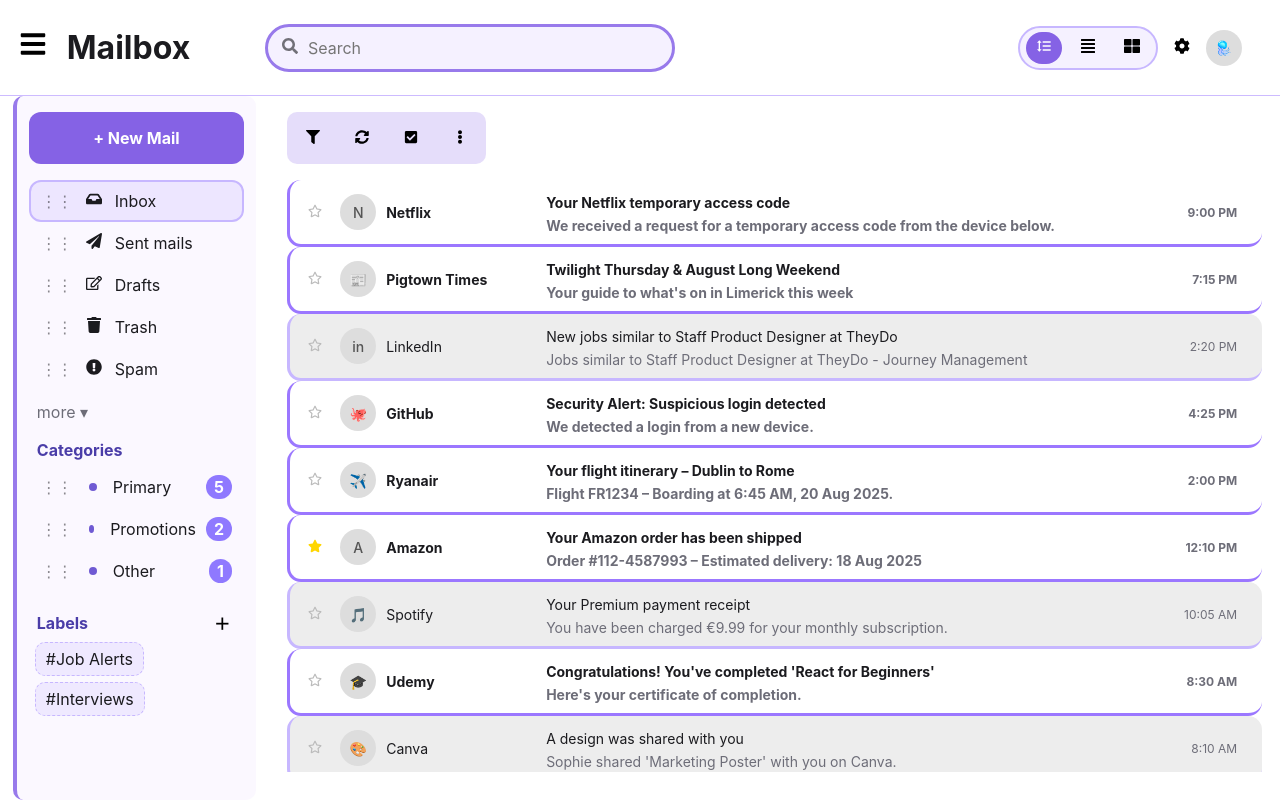
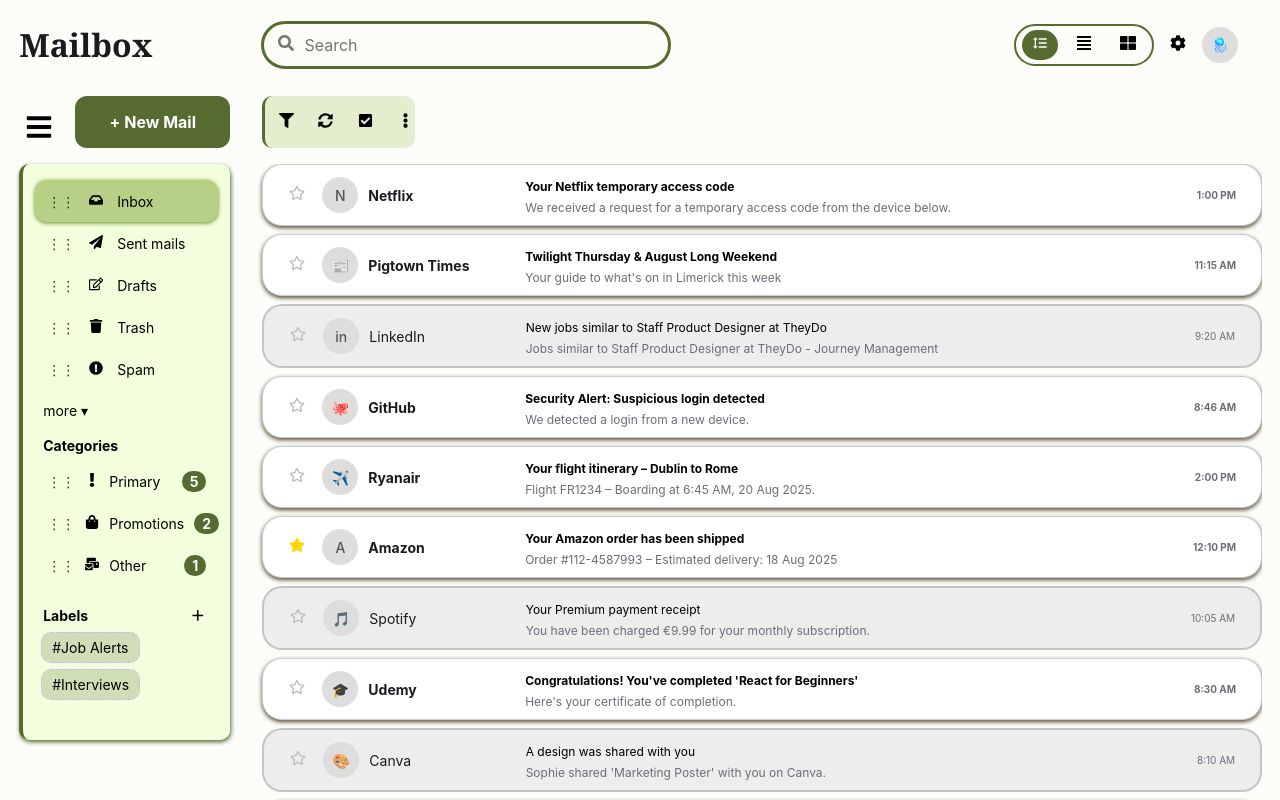
Before and after one commit to suppixie/mailbox, a React (Create React App) app: page / in a window 1280 px wide. Built offline with nearby package versions, Linux system fonts and the light colour scheme.

Commit message:
Fixed few bugs and changed UI colours

```diff
--- a/src/App.css
+++ b/src/App.css
@@ -2,11 +2,15 @@
   display:flex;
   flex-direction:column;
   height:100%;
-  background-color: white;
+  background-color: #fcfcf9;
+  /* background-color: #EFD473; */
+  /* background-image: url("C:/Users/mamth/Downloads/32237069_sl_072622_51930_13.svg"); */
   overflow: hidden;
   scrollbar-width: thin;
 }
-
+.app-frame::before{
+  background: rgba(255, 255, 255, 0.9);
+}
 .topbar{
   min-height:12vh;
   display:grid;
@@ -16,8 +20,8 @@
     /* background-color: #dbceff; */
   /* border-radius: 10px; */
   /* justify-content:space-between; */
-  padding:0 1vw;
-  border-bottom:1px solid #cdbbff;
+  padding:0.5vw 1.5vw 1vw 1.5vw;
+  /* border-bottom:1px solid #cdbbff; */
 }
 .brand{
   display:flex;
@@ -26,6 +30,7 @@
 
 .logo{
   font-size:2rem;
+  font-family: Georgia, 'Times New Roman', Times, serif;
   font-weight:700}
 
 .hamburger{
@@ -33,9 +38,9 @@
 
 .search{
   width:32vw;
-  margin:0 32px;
-  background:#f5f1ff;
-  border:3px solid #987AEB;
+  margin:0 24px;
+  /* background:#f5f1ff; */
+  border:3px solid #556B2F;
   border-radius:999px;height:48px;
   display:flex;
   align-items:center;
@@ -74,48 +79,47 @@
 .view-toggle{
   display:flex;
   gap:8px;
-  background:#f5f1ff;
-  border:2px solid var(--stroke);
+  border:2px solid #556B2F;
   padding:4px 6px;
   border-radius:40px}
 
 .view-toggle button{
   width:36px;
-  height:32px;
+  height:30px;
   border-radius:80px}
 
 .view-toggle button.active{
-  background:#8562E5;
+  background:#556B2F;
   color:white}
 
 .content{
   display:grid;
-  grid-template-columns: 20% 80%;
+  grid-template-columns: 18% 82%;
   height:calc(100% - 64px);
   /* padding-top: 1vh; */
 }
 .mail-area{
-  font-size: 14px;
+  font-size: 12px;
   position: relative;
   flex:1;
-  padding:8px 18px 12px 12px;
+  padding:0px 18px 12px 12px;
   overflow:auto
 }
 .toolbar{
   position: sticky;
   padding: 1vh;
-  top:8px;
   z-index:2;
   display:flex;
-  width: 20%;
+  width: 15%;
   gap:1vw;
-  margin:8px 0 16px 1.5vw;
+  margin:0px 0 16px 1.5vw;
   border-radius:10px;
-  background:#987AEB40;
-  /* border:2px solid var(--stroke) */
+  background:#6daa022c;
+  border-left:3px solid #556B2F;
 }
 
 .toolbar button{
-  width:40px;
+  width:30px;
   height:36px;
+  font-size:15px;
   }
--- a/src/App.js
+++ b/src/App.js
@@ -4,7 +4,7 @@
 import InboxCondensed from "./components/InboxViews/InboxCondensed.jsx";
 import InboxGrid from "./components/InboxViews/InboxGrid.jsx";
 import NewMailModal from "./components/Popups/NewMailModal.js";
-import { FaFilter, FaCheckSquare, FaSyncAlt, FaEllipsisV, FaCog , FaBars,FaSearch, FaThLarge, FaAlignJustify  } from "react-icons/fa";
+import { FaFilter, FaCheckSquare, FaSyncAlt, FaEllipsisV, FaCog,FaSearch, FaThLarge, FaAlignJustify  } from "react-icons/fa";
 import { MdFormatLineSpacing } from "react-icons/md";
 import OpenEmailModal from "./components/Popups/OpenEmailModal.js";
 import { initialFolders, initialEmails, defaultLabels } from "./Data/EmailData.js";
@@ -164,7 +164,6 @@
     <div className="app-frame">
       <header className="topbar">
         <div className="brand">
-          <button className="hamburger" aria-label="menu">{React.createElement(FaBars)}</button>
           <span className="logo">Mailbox</span>
         </div>
         <div className="search">
@@ -236,7 +235,6 @@
   <OpenEmailModal
     email={emails[openEmailId]}
     onClose={() => setOpenEmailId(null)}
-    // onReply={() => {/* your reply logic here */}}
     onToggleStar={() => onToggleStar(openEmailId)}
     onDelete={() => {
       onDeleteEmail(openEmailId);
--- a/src/Data/EmailData.js
+++ b/src/Data/EmailData.js
@@ -6,7 +6,12 @@
   FaRegEdit,
   FaTag,
   FaRegFile,
-  FaExclamationCircle
+  FaExclamationCircle,
+  FaExclamation,
+  FaShoppingBag,
+  FaDotCircle,
+  FaCommentDots,
+  FaMailBulk
 } from "react-icons/fa";
 
 export const initialFolders = [
@@ -17,9 +22,9 @@
   { id: "spam", name: "Spam", icon: FaExclamationCircle },
   { id: "starred", name: "Starred", icon: FaStar },
   { id: "documents", name: "Documents", icon: FaRegFile },
-  { id: "primary", name: "Primary", icon: FaTag, isCategory: true },
-  { id: "promotions", name: "Promotions", icon: FaTag, isCategory: true },
-  { id: "other", name: "Other", icon: FaTag, isCategory: true },
+  { id: "primary", name: "Primary", icon: FaExclamation, isCategory: true },
+  { id: "promotions", name: "Promotions", icon: FaShoppingBag, isCategory: true },
+  { id: "other", name: "Other", icon: FaMailBulk, isCategory: true },
 ];
 
 
@@ -31,6 +36,7 @@
     address:"netflix@gmail.com",
     read: false,
     starred: false,
+    new: true,
     labels: [],
     from: "Netflix",
     subject: "Your Netflix temporary access code",
@@ -68,7 +74,7 @@
   <small style="color:#777;">This is an automated message. Please do not reply.</small>
 </div>
 `
-,    time:"9:00 PM",
+,    time:"1:00 PM",
     date:"15/08/2025",
     avatar: "N",
   },
@@ -79,6 +85,7 @@
     address:"pigtowntimes@gmail.com",
     read: false,
     starred: false,
+        new: true,
     labels: [],
     from: "Pigtown Times",
     subject: "Twilight Thursday & August Long Weekend",
@@ -114,7 +121,7 @@
         <hr style="border:none; border-top:1px solid #ccc; margin:20px 0;"/>
         <small style="color:#888;">Pigtown Times, Limerick, Ireland</small>
       </div>
-    `,    time:"7:15 PM",
+    `,    time:"11:15 AM",
     date:"15/08/2025",
     avatar: "📰",
   },
@@ -125,6 +132,7 @@
     address:"linkedin.jobalerts@gmail.com",
     read: true,
     starred: false,
+        new: true,
     labels: ["Job Alerts"],
     from: "LinkedIn",
     subject: "New jobs similar to Staff Product Designer at TheyDo",
@@ -146,7 +154,7 @@
           <a href="https://linkedin.com" style="color:#0073b1; font-weight:bold;">See who viewed your profile →</a>
         </p>
       </div>
-    `,    time:"2:20 PM",
+    `,    time:"9:20 AM",
     date:"15/08/2025",
     avatar: "in",
   },
@@ -157,6 +165,7 @@
     address: "github@security.com",
     read: false,
     starred: false,
+        new: true,
     labels: [],
     from: "GitHub",
     subject: "Security Alert: Suspicious login detected",
@@ -173,7 +182,7 @@
         <p>If this was you, you can ignore this email. If not, please <a href="#">secure your account</a>.</p>
       </div>
     `,
-    time: "4:25 PM",
+    time: "8:46 AM",
     date: "15/08/2025",
     avatar: "🐙",
   },
@@ -184,6 +193,7 @@
     address: "ryanair@booking.com",
     read: false,
     starred: false,
+    new: false,
     labels: [],
     from: "Ryanair",
     subject: "Your flight itinerary – Dublin to Rome",
@@ -212,6 +222,7 @@
     address: "amazon@order.com",
     read: false,
     starred: true,
+        new: false,
     labels: [],
     from: "Amazon",
     subject: "Your Amazon order has been shipped",
@@ -244,6 +255,7 @@
     address: "spotify@payments.com",
     read: true,
     starred: false,
+        new: false,
     labels: [],
     from: "Spotify",
     subject: "Your Premium payment receipt",
@@ -273,6 +285,7 @@
     address: "udemy@courses.com",
     read: false,
     starred: false,
+        new: false,
     labels: [],
     from: "Udemy",
     subject: "Congratulations! You've completed 'React for Beginners'",
@@ -300,6 +313,7 @@
     address: "canva@share.com",
     read: true,
     starred: false,
+        new: false,
     labels: [],
     from: "Canva",
     subject: "A design was shared with you",
@@ -325,6 +339,7 @@
     address: "paypal@alerts.com",
     read: false,
     starred: false,
+        new: false,
     labels: [],
     from: "PayPal",
     subject: "Unusual activity detected",
@@ -351,6 +366,7 @@
     category: "other",
     address: "daily@recipebox.com",
     read: true,
+        new: false,
     starred: false,
     labels: [],
     from: "Recipe Box",
@@ -368,6 +384,7 @@
     address: "patalaymamtha@gmail.com",
     read: false,
     starred: false,
+        new: false,
     labels: [],
     from: "Mamtha Patalay",
     subject: "(Draft) Follow-up on Meeting",
@@ -383,6 +400,7 @@
     category: "primary",
     address: "patalaymamtha@gmail.com",
     read: true,
+        new: false,
     starred: false,
     labels: [],
     from: "Mamtha Patalay",
--- a/src/components/InboxViews/InboxComfortable.css
+++ b/src/components/InboxViews/InboxComfortable.css
@@ -1,111 +1,149 @@
-.list.comfortable{
-    display:flex;
-    flex-direction:column;
+.list.comfortable {
+    display: flex;
+    flex-direction: column;
     padding-left: 1.5vw;
-    max-height: 74vh;
-    overflow-y: auto;
+    max-height: 80vh;
+    overflow-y: scroll;
     width: 100%;
-bottom: 2px;}
+    bottom: 2px;
+scrollbar-color: #97969b transparent;
+    scrollbar-width: thin;
+    scroll-behavior: smooth;}
 
-.list .row{
-    position:relative;
-    display:grid;
-    grid-template-columns:25% 60% 15%;
-    align-items:center;
-    border-radius:14px;
-    padding:10px;
-    background:#fff;
-    transition:.15s;
+.list .row {
+    position: relative;
+    display: grid;
+    grid-template-columns: 1% 24% 60% 15%;
+    align-items: center;
+    border-radius: 20px;
+    padding: 10px;
+    background: #fff;
     cursor: pointer;
+    margin-bottom: 1vh;
+    transition: background 0.25s ease, box-shadow 0.25s ease;
 }
-.mail-area-drag-handle {
-    position: absolute;
-    left: 0;
-    top: 50%;
-    transform: translateY(-50%) translateX(-180%);
+
+.list.comfortable .row:hover {
+    background:#dbf1b3;
+    box-shadow:var(--row-shadow);
+}
+
+.mail-drag-handle-comfortable {
     cursor: grab;
     color: #888;
     user-select: none;
     font-size: 18px;
-    transition: color 0.15s;
-}
-.drag-handle:active {
-    cursor: grabbing;
-    color: #555;
-}
-.list .row .column-1{
     display: flex;
     align-items: center;
-    gap:10px;
+    justify-content: center;
+    opacity: 0;
+    transform: translateX(-10px);
+    transition: opacity 0.25s ease, transform 0.25s ease;
+    pointer-events: none;
 }
-.list .row .column-3{
+
+.row:hover .mail-drag-handle-comfortable {
+    opacity: 1;
+    transform: translateX(0);
+    pointer-events: auto;
+}
+
+.mail-drag-handle-comfortable:active {
+    opacity: 0.6;
+    cursor: grabbing;
+}
+
+.span-comf {
+    opacity: 1;
+    transition: opacity 0.25s ease;
+}
+
+.mail-drag-handle-comfortable + .span-comf {
+    opacity: 0;
+    pointer-events: none;
+}
+
+.list .row .column-1 {
+    display: flex;
+    align-items: center;
+    gap: 10px;
+}
+
+.list .row .column-3 {
     align-items: center;
     padding-right: 1vw;
 }
-.list .row.unread{
-    font-weight:700;
-    border-bottom:3px solid #9B77FF;
-    border-left:3px solid #9B77FF;}
 
-.list .row.read{
-    background:#EDEDED;
-    color:var(--ink);
-    font-weight:400;
-    border-bottom:3px solid var(--stroke);
-    border-left:3px solid var(--stroke);
-}
-.list .row.read:hover,
-.list .row.unread:hover {
-    background: var(--row-hover);
-    box-shadow: var(--row-shadow);
+.list .row.unread {
+    font-weight: 700;
+    /* border-bottom: 3px solid #9B77FF; */
+     /* border-bottom: 2px solid #97969b;
+     filter:drop-shadow(0 2px 2px #565555); */
+     border: 2px solid #9b77ff7c;
+     filter:drop-shadow(0px 2px 2px #929191);
+    /* border-left: 3px solid #9B77FF; */
 }
 
-.list .row:hover{
-    background:var(--row-hover);
-    box-shadow:var(--row-shadow)}
-
-.star{
-    width:30px;
-    height:30px;
-    border-radius:6px}
-.star.on{
-    color:#f5b301}
-.avatar{
-    width:40px;
-    height:40px;
-    border-radius:50%;
-    display:flex;
-    align-items:center;
-    justify-content:center;
-    background:#e9e1ff;
-    font-weight:800}
-
-.main{
-    padding:0 8px}
-
-
-.from{
-    font-size:14px}
-
-.subject{
-    margin-top:4px;
-    margin-bottom:6px;
+.list .row.read {
+    /* background: #EDEDED; */
+        background:#ebe9f0;
+    color: var(--ink);
+    font-weight: 400;
+    border-bottom: 3px solid var(--stroke);
+    /* border-left: 3px solid var(--stroke); */
 }
 
-.excerpt{
-    color:var(--muted)}
+.star {
+    width: 30px;
+    height: 30px;
+    border-radius: 6px;
+    font-size: medium;
+}
 
-.date-time{
-    font-size: 12px;
+.star.on {
+    color: #f5b301;
+}
+
+.avatar {
+    width: 40px;
+    height: 40px;
+    border-radius: 50%;
+    display: flex;
+    align-items: center;
+    justify-content: center;
+    background: #e9e1ff;
+    font-weight: 800;
+}
+
+.main {
+    padding: 0 8px;
+}
+
+.from {
+    font-size: 14px;
+}
+
+.subject {
+    color: black;
+    margin-top: 4px;
+    margin-bottom: 6px;
+}
+
+.excerpt {
+    font-weight: 400;
+    color: var(--muted);
+}
+
+.date-time {
+    font-size: 10px;
     color: var(--muted);
     text-align: right;
-    align-items: center;
     padding-right: 2px;
     transition: opacity 0.12s;
     opacity: 1;
-    vertical-align:bottom;
 }
-.actions{
+
+.actions {
     display: inline-flex;
     gap: 8px;
     justify-content: flex-end;
@@ -119,12 +157,13 @@
     transition: opacity 0.12s;
 }
 
-.row:hover .actions{
-    opacity:1;
-    pointer-events: auto;}
+.row:hover .actions {
+    opacity: 1;
+    pointer-events: auto;
+}
 
-.actions button{
-    width:34px;
-    height:30px;
+.actions button {
+    width: 34px;
+    height: 30px;
     cursor: pointer;
 }
--- a/src/components/InboxViews/InboxComfortable.jsx
+++ b/src/components/InboxViews/InboxComfortable.jsx
@@ -1,7 +1,7 @@
 import React, { useState } from "react";
 import "./InboxComfortable.css";
 import { FaStar, FaRegStar, FaTag , FaTrash , FaEnvelope , FaEnvelopeOpen } from "react-icons/fa";
-import DeletePopup from "../Popups/DeletePopup.js";
+// import DeletePopup from "../Popups/DeletePopup.js";
 import LabelPopup from "../Popups/LabelPopup.js";
 import OpenEmailModal from "../Popups/OpenEmailModal.js";
 
@@ -15,7 +15,7 @@
   onDragStartEmail,
 }) {
   const [actionHoverId, setActionHoverId] = useState(null);
-  const [confirmId, setConfirmId] = useState(null);
+  // const [confirmId, setConfirmId] = useState(null);
   const [labelForId, setLabelForId] = useState(null);
 
   const [openedEmail, setOpenedEmail] = useState(null);
@@ -28,19 +28,19 @@
           <div
             key={m.id}
             className={`row ${m.read ? "read" : "unread"}`}
-            draggable
-            onDragStart={(e) => onDragStartEmail(m.id, e)}
             onMouseEnter={() => setActionHoverId(m.id)}
             onMouseLeave={() => setActionHoverId(null)}
             onClick={() => onOpenEmail(m.id)}
                    >
              {actionHoverId === m.id && (
-              <span className="mail-area-drag-handle"
-                draggable
-                onDragStart={(e) => onDragStartEmail(m.id, e)}
-                title="Drag to move" > ⋮⋮</span>
+              <div className="mail-drag-handle-comfortable"
+              draggable onDragStart={(e) => onDragStartEmail(m.id, e)}
+              title="Drag to move"> ⋮⋮</div>
+
+
             )}
 
+            {actionHoverId !== m.id && <span className="span-comf" />}
             <div className="column-1">
               <button
                 className={`star ${m.starred ? "on" : ""}`}
@@ -83,7 +83,7 @@
                       <FaEnvelopeOpen />
                     </button>
                   )}
-                  <button title="Delete" aria-label="trash" onClick={() => setConfirmId(m.id)}>
+              <button aria-label="delete" title="Delete" onClick={() => onDeleteEmail(m.id)}>
                     <FaTrash />
                   </button>
                   <button title="Label" aria-label="label" onClick={() => setLabelForId(m.id)}>
@@ -98,7 +98,7 @@
             </div>
           </div>
         ))}
-
+{/*
         {confirmId && (
           <DeletePopup
             onCancel={() => setConfirmId(null)}
@@ -108,7 +108,7 @@
             }}
           />
         )}
-
+    */}
         {labelForId && (
           <LabelPopup
             existingLabels={["Job Alerts", "Interviews"]}
--- a/src/components/InboxViews/InboxCondensed.css
+++ b/src/components/InboxViews/InboxCondensed.css
@@ -1,36 +1,62 @@
 .list.condensed{
     display:flex;
     flex-direction:column;
-    max-height: 74vh;
-    overflow-y: auto;
+    max-height: 80vh;
+    overflow-y: scroll;
     width: 100%;
-padding-left: 1.5vw;}
+padding-left: 1.5vw;
+scrollbar-color: #97969b transparent;
+    scrollbar-width: thin;
+    scroll-behavior: smooth;}
 
 .list.condensed .row{
     position:relative;
     display:grid;
-    grid-template-columns:20% 68% 12%;
+    grid-template-columns:1% 20% 68% 12%;
     align-items:center;
     border-radius:14px;
     padding:10px;
     background:#fff;
-    transition:.15s;
     cursor: pointer;
+    transition: background 0.25s ease, box-shadow 0.25s ease;
 }
-.mail-area-drag-handle {
-    position: absolute;
-    left: 0;
-    top: 50%;
-    transform: translateY(-50%) translateX(-180%);
-    cursor: grab;
+.list .row:hover {
+    background: var(--row-hover);
+    box-shadow: var(--row-shadow);
+}
+.mail-drag-handle-condensed {
+  cursor: grab;
     color: #888;
     user-select: none;
     font-size: 18px;
-    transition: color 0.15s;
+    display: flex;
+    align-items: center;
+    justify-content: center;
+    opacity: 0;
+    transform: translateX(-10px);
+    transition: opacity 0.25s ease, transform 0.25s ease;
+    pointer-events: none;
 }
-.drag-handle:active {
+
+.row:hover .mail-drag-handle-condensed {
+    opacity: 1;
+    transform: translateX(0);
+    pointer-events: auto;
+}
+
+.mail-drag-handle-condensed:active {
+    opacity: 0.6;
     cursor: grabbing;
-    color: #555;
+}
+
+.span-cond {
+    opacity: 1;
+    transition: opacity 0.25s ease;
+}
+
+.mail-drag-handle-condensed + .span-cond {
+    opacity: 0;
+    pointer-events: none;
 }
 .list .row .column-1{
     display: flex;
@@ -44,24 +70,25 @@
 
 
 .list .row.unread{
-    font-weight:700;
-    border-bottom:3px solid #9B77FF;
-    border-left:3px solid #9B77FF;}
-
+  font-weight: 700;
+    border: 1px solid #97969b79;
+     filter:drop-shadow(0px 2px 2px #564D30);
+}
 .list .row.read{
     background:#EDEDED;
-    color:var(--ink);
-    font-weight:400;
-    border-bottom:3px solid var(--stroke);
-    border-left:3px solid var(--stroke);
+    border: 2px solid #97969b79;
 }
 
 .list.condensed .row:hover{
-    background:var(--row-hover);
+    background:#dbf1b3;
     box-shadow:var(--row-shadow)}
 
 .list.condensed .star.on{
     color:#f5b301}
+
+.list.condensed .star{
+    font-size: medium;
+}
 
 .list.condensed .column-2{
     align-items: center;
@@ -74,12 +101,12 @@
     text-overflow:ellipsis}
 
 .list.condensed .subject{
-    width: 65%;
+    width: 60%;
     white-space:nowrap;
     overflow:hidden;
     text-overflow:ellipsis}
 .list.condensed .excerpt{
-    width: 35%;
+    width: 40%;
     white-space:nowrap;
     overflow:hidden;
     text-overflow:ellipsis}
--- a/src/components/Popups/OpenEmailModal.css
+++ b/src/components/Popups/OpenEmailModal.css
@@ -168,7 +168,6 @@
   text-decoration: none;
 }
 
-/* Scrollbar styling */
 .modal-body::-webkit-scrollbar {
   width: 8px;
 }
--- a/src/components/Sidebar/Sidebar.css
+++ b/src/components/Sidebar/Sidebar.css
@@ -1,15 +1,29 @@
+.menu{
+  margin-left: 1.5vw;}
+
+.sidebar-header{
+  display: flex;
+  gap: 2vh;
+}
 .sidebar{
-  position: sticky;
-  background:#cea6ff15;
-  /* border-right:2px solid var(--stroke); */
+      height: 80%;
+  font-size: 14px;
+  color: black;
+  /* position: sticky; */
+  /* background:#fef5cd; */
+  box-shadow: 1px 2px 4px #556B2F;
+  background-color: #efffd2b7;
+  border-left: 4px solid #556B2F;
+
   padding:16px 12px 24px 12px;
   overflow-x:hidden;
-  margin-left: 1vw;
-  border-left: 4px solid #987AEB;
+  overflow-y: scroll;
   border-radius: 10px;
   scrollbar-width: thin;
   scrollbar-color: #9d9d9d9d #f5f1ff;
-  scroll-behavior: smooth;}
+  /* scroll-behavior: smooth; */
+}
+
 
 
 .compose-btn {
@@ -17,25 +31,29 @@
   display:block !important;
   margin-left: 0 !important;
   margin-right: 0 !important;
-  background:#8562E5;
+  background-color: #556B2F;
   color:white;
-  border-radius:12px;padding:2px 8px;
+  border-radius:12px;
+  padding:2px 8px;
   font-weight:700;
   margin-bottom:2vh;
   padding: 2vh 0;
 }
 .compose-btn:hover {
-  background: #6452ce;
+  background: #685508;
+  filter: drop-shadow(0px 2px 2px black);
 }
 .section{
   margin:18px 8px 6px;
   font-weight:700;
-  color:#4a3da8}
+  color:black
+}
 
 .folder-list{
   list-style:none;
   padding:0;
-  margin:0}
+  margin:0;
+}
 
 .folder-item{
   display:flex;
@@ -46,14 +64,16 @@
   border:2px solid transparent}
 
 .folder-item.active{
-  background:#ede6ff;
-  border-color:var(--stroke)}
+  background: #b6d085;
+  color: black;
+  filter: drop-shadow(0px 1px 2px rgb(101, 134, 23));
+}
 
 .folder-item:hover{
-  background:#987AEB30}
+  background:#e6e47a}
 
 .folder-item .drag-handle{
-  opacity:.5;
+  opacity:.8;
   cursor:grab}
 
 .folder-item .icon{
@@ -71,20 +91,20 @@
 
 .more{
   margin:12px 8px;
-  color:var(--muted);
+  color :black;
 cursor: pointer;}
 
 .pill{
-  background:#8f79ff;color:white;
+  background:#556B2F;color:white;
   border-radius:12px;padding:2px 8px;
   font-weight:700}
 
-.dot{
+/* .dot{
   width:8px;
   height:8px;
   border-radius:50%;
-  background:#6f5ad3;
-  margin:0 6px}
+  background:#556B2F;
+  margin:0 6px} */
 
 .labels-head{
   display:flex;
@@ -100,7 +120,7 @@
   gap:6px}
 
 .labels li{
-  background:#efe9ff;
+  background:#556B2F36;
   border:1px dashed var(--stroke);
   border-radius:10px;
   padding:6px 10px;
--- a/src/components/Sidebar/Sidebar.js
+++ b/src/components/Sidebar/Sidebar.js
@@ -1,4 +1,5 @@
 import React, { useState } from "react";
+import { FaBars } from "react-icons/fa";
 import "./Sidebar.css";
 
 export default function Sidebar({
@@ -64,9 +65,12 @@
   };
 
   return (
-    <div className="sidebar">
-      <button className="compose-btn" onClick={onOpenCompose}>+ New Mail</button>
-
+    <div className="menu">
+      <div className="sidebar-header">
+          <button className="hamburger" aria-label="menu">{React.createElement(FaBars)}</button>
+        <button className="compose-btn" onClick={onOpenCompose}>+ New Mail</button>
+      </div>
+      <div className="sidebar">
       <ul className="folder-list" role="listbox" aria-label="Folders">
        {foldersToShow.map((f) => (
           <li
@@ -107,7 +111,7 @@
             onClick={() => onSelectFolder(f.id)}
           >
             <span className="drag-handle">⋮⋮</span>
-            <span className="dot" />
+            <span className="dot">{React.createElement(f.icon)}</span>
             <span className="name">{f.name}</span>
             {counterFor(f.id) > 0 && <span className="pill">{counterFor(f.id)}</span>}
           </li>
@@ -120,6 +124,7 @@
           <li key={l} onClick={() => onSelectFolder(l)}>#{l}</li>
         ))}
       </ul>
+      </div>
     </div>
   );
 }
```
Also changed, not shown: src/components/InboxViews/InboxCondensed.jsx (+14 -11 lines), src/components/InboxViews/InboxGrid.css (+63 -34 lines), src/components/InboxViews/InboxGrid.jsx (+20 -20 lines). Lines whose indentation alone changed are shown as unchanged.
